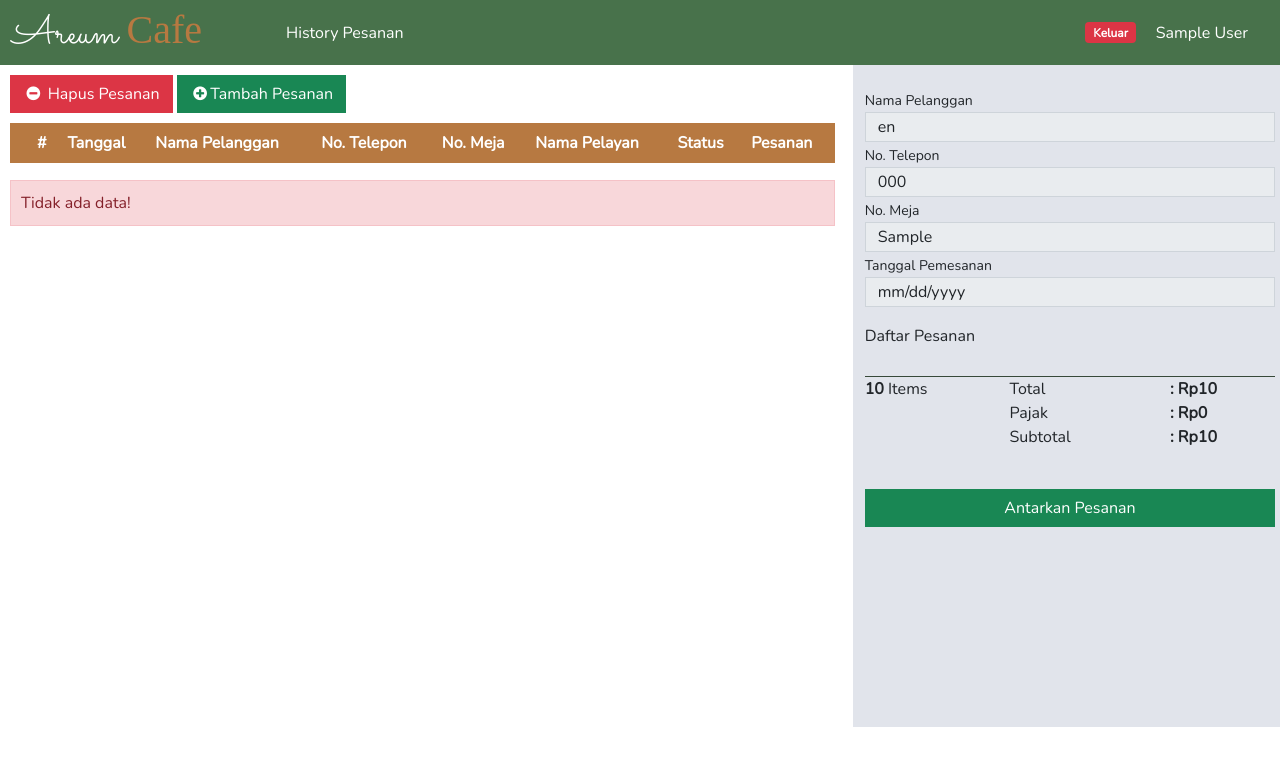
After one commit to yesicaaaa/areumCafe, a CodeIgniter app: page /areumCafe/index.php/waiter/pesanan_view/1 in a window 1280 px wide. The commit adds this page. Shown: the top 766 px of the page. Run offline with CodeIgniter, Linux system fonts and the light colour scheme; the visitor is signed in with stand-in values (Sample User, id 1); tables that the repository leaves empty or names only in its code hold one stand-in row (values such as "Sample post"); lists and menus that the app fills with data are empty; some libraries are stand-ins or nearby versions; some web fonts are replaced.

Commit message:
menyelesaikan halaman waiter

```diff
--- a/application/controllers/Admin.php
+++ b/application/controllers/Admin.php
@@ -169,4 +169,3 @@ class Admin extends CI_Controller
     }
   }
 }
-?>
--- a/application/controllers/Main.php
+++ b/application/controllers/Main.php
@@ -34,7 +34,7 @@ class Main extends CI_Controller {
           }elseif($user['hak_akses'] == 2){
             redirect('cashier');
           }else{
-            redirect('waiter');
+            redirect('waiter/pesanan');
           }
         }else{
           $this->session->set_flashdata('message', '<div class="alert alert-danger" role="alert">Password salah!</div>');
--- a/application/controllers/Waiter.php
+++ b/application/controllers/Waiter.php
@@ -1,7 +1,8 @@
 <?php
-defined('BASEPATH') OR exit('No direct script access allowed');
+defined('BASEPATH') or exit('No direct script access allowed');
 
-class Waiter extends CI_Controller{
+class Waiter extends CI_Controller
+{
   function __construct()
   {
     parent::__construct();
@@ -30,11 +31,12 @@ class Waiter extends CI_Controller{
     $this->form_validation->set_rules('tanggal', 'Tanggal', 'required');
     $this->form_validation->set_rules('no_meja', 'No. Meja', 'required');
 
-    if($this->form_validation->run() == false){
+    if ($this->form_validation->run() == false) {
+      $id_waiter = $this->session->userdata('id_user');
       $data = [
         'user'  => $this->db->get_where('user', ['email' => $this->session->userdata('email')])->row_array(),
-        'pesanan' => $this->wm->getPesanan(),
-        'title' => 'Beranda | Areum Cafe',
+        'pesanan' => $this->wm->getPesanan($id_waiter),
+        'title' => 'Pesanan | Areum Cafe',
         'css'   => 'waiter.css',
         'js'    => 'waiter.js'
       ];
@@ -58,6 +60,15 @@ class Waiter extends CI_Controller{
 
   function delete_pelanggan($id)
   {
+    $data = array();
+    foreach ($_POST['id'] as $key => $val) {
+      $menu = $this->db->get_where('menu',  ['id_menu' => $_POST['id'][$key]])->row_array();
+      $data[] = array(
+        'id_menu' => $_POST['id'][$key],
+        'stok'  => $menu['stok'] + $_POST['stok'][$key]
+      );
+    }
+    $this->db->update_batch('menu', $data, 'id_menu');
     $this->wm->delete_pelanggan($id);
     $this->session->set_flashdata('message', '<div class="alert alert-success" role="alert">Pesanan berhasil dibatalkan</div>');
     redirect('waiter/pesanan');
@@ -88,11 +99,74 @@ class Waiter extends CI_Controller{
 
   function delete_pesanan()
   {
-    foreach($_POST['id'] as $id){
+    foreach ($_POST['id'] as $id) {
       $this->wm->delete_pesanan($id);
     }
     $this->session->set_flashdata('message', '<div class="alert alert-success" role="alert">Pesanan berhasil dihapus</div>');
     redirect('waiter/pesanan');
   }
+
+  function pesanan_view($id_pelanggan)
+  {
+    $id_waiter = $this->session->userdata('id_user');
+    $data = [
+      'user'  => $this->db->get_where('user', ['email' => $this->session->userdata('email')])->row_array(),
+      'pelanggan' => $this->wm->getDataPelanggan($id_pelanggan, $id_waiter),
+      'pesanan'  => $this->wm->getPesananPelanggan($id_pelanggan),
+      'dataPesanan' => $this->wm->getPesanan($id_waiter),
+      'total_pesanan' => $this->wm->getTotalPesanan($id_pelanggan),
+      'title' => 'Pesanan | Areum Cafe',
+      'css'   => 'waiter.css',
+      'js'    => 'waiter.js'
+    ];
+
+    $this->load->view('templates/header', $data);
+    $this->load->view('templates/navbar-waiter', $data);
+    $this->load->view('waiter/pesanan-view', $data);
+    $this->load->view('templates/footer', $data);
+  }
+
+  function antarkan_pesanan($id_pelanggan)
+  {
+    $this->wm->antarkan_pesanan($id_pelanggan);
+    $this->session->set_flashdata('message', '<div class="alert alert-success" role="alert">Pesanan berhasil diantarkan</div>');
+    redirect('waiter/pesanan');
+  }
+
+  function history_pesanan($id_pelanggan)
+  {
+    $id_waiter = $this->session->userdata('id_user');
+    $data = [
+      'user'  => $this->db->get_where('user', ['email' => $this->session->userdata('email')])->row_array(),
+      'pelanggan' => $this->wm->getDataPelanggan($id_pelanggan, $id_waiter),
+      'pesanan'  => $this->wm->getHistoryPesananPelanggan($id_pelanggan),
+      'dataPesanan' => $this->wm->getHistoryPesanan($id_waiter),
+      'total_pesanan' => $this->wm->getTotalPesanan($id_pelanggan),
+      'title' => 'History Pesanan | Areum Cafe',
+      'css'   => 'waiter.css',
+      'js'    => 'waiter.js'
+    ];
+
+    $this->load->view('templates/header', $data);
+    $this->load->view('templates/navbar-waiter', $data);
+    $this->load->view('waiter/history-pesanan', $data);
+    $this->load->view('templates/footer', $data);
+  }
+
+  function history_pesanan_all()
+  {
+    $id_waiter = $this->session->userdata('id_user');
+    $data = [
+      'user'  => $this->db->get_where('user', ['email' => $this->session->userdata('email')])->row_array(),
+      'dataPesanan' => $this->wm->getHistoryPesanan($id_waiter),
+      'title' => 'History Pesanan | Areum Cafe',
+      'css'   => 'waiter.css',
+      'js'    => 'waiter.js'
+    ];
+
+    $this->load->view('templates/header', $data);
+    $this->load->view('templates/navbar-waiter', $data);
+    $this->load->view('waiter/history-pesanan-all', $data);
+    $this->load->view('templates/footer', $data);
+  }
 }
-?>
--- a/application/models/Waiter_model.php
+++ b/application/models/Waiter_model.php
@@ -1,32 +1,38 @@
 <?php
-defined('BASEPATH') or exit ('No direct script access allowed');
+defined('BASEPATH') or exit('No direct script access allowed');
 
-class Waiter_model extends CI_Model {
-  function getPesanan()
+class Waiter_model extends CI_Model
+{
+  function getPesanan($id_waiter)
   {
     $sql = "SELECT * FROM `pelanggan` AS `pl`
             JOIN `pesanan` AS `ps` ON `ps`.`id_pelanggan` = `pl`.`id_pelanggan`
             JOIN `user` AS `u` ON `u`.`id_user` = `pl`.`id_waiter`
+            WHERE `pl`.`id_waiter` = $id_waiter
+            AND `ps`.`status` = 'Dipesan'
             GROUP BY `pl`.`nama_pelanggan`
           ";
 
     return $this->db->query($sql)->result_array();
   }
 
-  private function _cekIdPelanggan()
+  function getHistoryPesanan($id_waiter)
   {
-    $sql = "SELECT MAX(`id_pelanggan`) AS `id_pelanggan` FROM `pelanggan`";
-    $id = $this->db->query($sql)->row_array();
-    return $id['id_pelanggan'];
+    $sql = "SELECT * FROM `pelanggan` AS `pl`
+            JOIN `pesanan` AS `ps` ON `ps`.`id_pelanggan` = `pl`.`id_pelanggan`
+            JOIN `user` AS `u` ON `u`.`id_user` = `pl`.`id_waiter`
+            WHERE `pl`.`id_waiter` = $id_waiter
+            AND `ps`.`status` != 'Dipesan'
+            GROUP BY `pl`.`nama_pelanggan`
+          ";
+
+    return $this->db->query($sql)->result_array();
   }
 
   function addPelanggan()
   {
-    $db = $this->_cekIdPelanggan();
-    $nourut = substr($db, 4, 3);
-    $nowId = $nourut + 1;
     $data = [
-      'id_pelanggan'    => date('Y').$nowId,
+      'id_pelanggan'    => time(),
       'nama_pelanggan'  => htmlspecialchars($this->input->post('nama_pelanggan')),
       'phone'           => htmlspecialchars($this->input->post('phone')),
       'tanggal'         => htmlspecialchars($this->input->post('tanggal')),
@@ -47,8 +53,13 @@ class Waiter_model extends CI_Model {
       'price'   => $menu['harga'],
       'name'    => $menu['nama']
     ];
+    $this->cart->insert($data);
 
-    $this->cart->insert($data);
+    $stok = [
+      'stok'  => $menu['stok'] - 1
+    ];
+    $this->db->where('id_menu', $id);
+    $this->db->update('menu', $stok);
   }
 
   function delete_pelanggan($id)
@@ -69,7 +80,7 @@ class Waiter_model extends CI_Model {
   function add_pesanan()
   {
     $pesan = array();
-    foreach($_POST['id_pelanggan'] as $key => $val){
+    foreach ($_POST['id_pelanggan'] as $key => $val) {
       $pesan[] = array(
         'id_pelanggan'  => $_POST['id_pelanggan'][$key],
         'id_menu'       => $_POST['id_menu'][$key],
@@ -81,6 +92,16 @@ class Waiter_model extends CI_Model {
     }
     $this->db->insert_batch('pesanan', $pesan);
 
+    $cart = [
+      'id_pelanggan'  => $this->session->userdata('id_pelanggan'),
+      'total_items' => $this->cart->total_items(),
+      'total'    => $this->cart->total(),
+      'tax'         => $this->cart->total() * 0.1,
+      'subtotal'    => $this->cart->total() + ($this->cart->total() * 0.1)
+    ];
+
+    $this->db->insert('total_pesanan', $cart);
+
     $this->cart->destroy();
   }
 
@@ -88,6 +109,46 @@ class Waiter_model extends CI_Model {
   {
     return $this->db->delete('pelanggan', ['id_pelanggan' => $id]);
   }
+
+  function getPesananPelanggan($id_pelanggan)
+  {
+    $sql = "SELECT * FROM `pesanan`
+            JOIN `menu` ON `menu`.`id_menu` = `pesanan`.`id_menu`
+            WHERE `pesanan`.`id_pelanggan` = $id_pelanggan
+            AND `pesanan`.`status` = 'Dipesan'
+          ";
+
+    return $this->db->query($sql)->result_array();
+  }
+
+  function getHistoryPesananPelanggan($id_pelanggan)
+  {
+    $sql = "SELECT * FROM `pesanan`
+            JOIN `menu` ON `menu`.`id_menu` = `pesanan`.`id_menu`
+            WHERE `pesanan`.`id_pelanggan` = $id_pelanggan
+            AND `pesanan`.`status` != 'Dipesan'
+          ";
+
+    return $this->db->query($sql)->result_array();
+  }
+
+  function getDataPelanggan($id_pelanggan, $id_waiter)
+  {
+    return $this->db->get_where('pelanggan', ['id_pelanggan' => $id_pelanggan, 'id_waiter' => $id_waiter])->row_array();
+  }
+
+  function getTotalPesanan($id_pelanggan)
+  {
+    return $this->db->get_where('total_pesanan', ['id_pelanggan' => $id_pelanggan])->row_array();
+  }
+
+  function antarkan_pesanan($id_pelanggan)
+  {
+    $data = [
+      'status' => 'Belum Dibayar'
+    ];
+
+    $this->db->where('id_pelanggan', $id_pelanggan);
+    $this->db->update('pesanan', $data);
+  }
 }
-
-?>
--- a/application/views/admin/menu-cafe.php
+++ b/application/views/admin/menu-cafe.php
@@ -182,7 +182,7 @@
           $('#namaEdit').val(data.nama),
           $('#hargaEdit').val(data.harga),
           $('#deskripsiEdit').val(data.deskripsi),
-          $('#fotoEdit').val(data.foto),
+          // $('#fotoEdit').val(data.foto),
           $('#jenisEdit').val(data.jenis),
           $('#stokEdit').val(data.stok),
           $('#editMenu').modal('show')
--- a/application/views/templates/navbar-waiter.php
+++ b/application/views/templates/navbar-waiter.php
@@ -6,17 +6,15 @@
     </button>
     <div class="collapse navbar-collapse" id="navbarNav">
       <ul class="navbar-nav">
+        <!-- <li class="nav-item">
+          <a class="nav-link active" aria-current="page" href="#">Beranda</a>
+        </li> -->
         <li class="nav-item">
-          <a class="nav-link active" aria-current="page" href="#">Beranda</a>
-        </li>
-        <li class="nav-item">
-          <a class="nav-link" href="<?= base_url() ?>waiter/pesanan">Pesanan</a>
-        </li>
-        <li class="nav-item">
-          <a class="nav-link" href="<?= base_url() ?>main/signOut" onclick="return confirm('Yakin ingin keluar?')">Keluar</a>
+          <a class="nav-link" href="<?= base_url('waiter/history_pesanan_all/')  ?>">History Pesanan</a>
         </li>
       </ul>
     </div>
+    <a href="<?= base_url() ?>main/signOut" class="badge bg-danger" onclick="return confirm('Yakin ingin meninggalkan halaman?')">Keluar</a>
     <p class="username"><?= $user['nama']; ?></p>
   </div>
 </nav>
--- a/application/views/waiter/cart.php
+++ b/application/views/waiter/cart.php
@@ -3,7 +3,7 @@
     <ol class="breadcrumb">
       <li class="breadcrumb-item bc"><a href="javascript:void(0)">Pesanan</a></li>
     </ol>
-</nav>
+  </nav>
   <div class="alert-cus">
     <?= $this->session->flashdata('message'); ?>
   </div>
--- /dev/null
+++ b/application/views/waiter/pesanan-view.php
@@ -0,0 +1,101 @@
+<div class="row">
+  <div class="col-md-7">
+    <form action="<?= base_url() ?>waiter/delete_pesanan" method="POST">
+      <button type="submit" class="btn btn-danger" onclick="return confirm('Yakin ingin menghapus pesanan?')"><i class="fa fa-fw fa-minus-circle"></i> Hapus Pesanan</button>
+      <span><a href="<?= base_url() ?>waiter/pesanan" class="btn btn-success btn-tambah-pesanan"><i class="fa fa-fw fa-plus-circle"></i>Tambah Pesanan</a></span>
+      <table class="table">
+        <thead class="table-orange">
+          <tr>
+            <th scope="col"></th>
+            <th scope="col">#</th>
+            <th scope="col">Tanggal</th>
+            <th scope="col">Nama Pelanggan</th>
+            <th scope="col">No. Telepon</th>
+            <th scope="col">No. Meja</th>
+            <th scope="col">Nama Pelayan</th>
+            <th scope="col">Status</th>
+            <th scope="col">Pesanan</th>
+          </tr>
+        </thead>
+        <tbody>
+          <?php $i = 1; ?>
+          <?php foreach ($dataPesanan as $p) : ?>
+            <tr>
+              <th>
+                <input type="checkbox" name="id[]" value="<?= $p['id_pelanggan'] ?>">
+              </th>
+              <th scope="row"><?= $i++ ?></th>
+              <td><?= $p['tanggal'] ?></td>
+              <td><?= $p['nama_pelanggan'] ?></td>
+              <td><?= $p['phone'] ?></td>
+              <td><?= $p['no_meja'] ?></td>
+              <td><?= $p['nama'] ?></td>
+              <td><?= $p['status'] ?></td>
+              <td>
+                <a href="<?= base_url('waiter/pesanan_view/') . $p['id_pelanggan'] ?>" class="badge bg-success">Lihat Pesanan</a>
+              </td>
+            </tr>
+          <?php endforeach; ?>
+        </tbody>
+      </table>
+    </form>
+    <?php if ($dataPesanan == null) : ?>
+      <div class="alert alert-danger" role="alert">
+        Tidak ada data!
+      </div>
+    <?php endif; ?>
+  </div>
+  <div class="col-md-4 view-pesanan">
+    <?= $this->session->flashdata('message'); ?>
+    <div class="mb-3">
+      <label for="nama_pelanggan" class="form-label nama-pelanggan">Nama Pelanggan</label>
+      <input type="text" class="form-control" value="<?= $pelanggan['nama_pelanggan'] ?>" readonly>
+    </div>
+    <div class="mb-3">
+      <label for="phone" class="form-label">No. Telepon</label>
+      <input type="text" class="form-control" value="<?= $pelanggan['phone'] ?>" readonly>
+    </div>
+    <div class="mb-3">
+      <label for="no_meja" class="form-label">No. Meja</label>
+      <input type="text" class="form-control" value="<?= $pelanggan['no_meja'] ?>" readonly>
+    </div>
+    <div class="mb-3">
+      <label for="tanggal" class="form-label">Tanggal Pemesanan</label>
+      <input type="date" class="form-control" value="<?= $pelanggan['tanggal'] ?>" readonly>
+    </div>
+    <h6>Daftar Pesanan</h6>
+    <?php foreach ($pesanan as $p) : ?>
+      <div class="row daftar-pesanan">
+        <div class="col-md-9">
+          <p><b><?= $p['qty'] ?></b>x <?= $p['nama'] ?></p>
+        </div>
+        <div class="col-md-3">
+          <b><?= $p['subtotal'] ?></b>
+        </div>
+      </div>
+    <?php endforeach; ?>
+    <div class="divider-data-pesanan"></div>
+    <div class="row">
+      <div class="col-md-4">
+        <p><b><?= $total_pesanan['total_items'] ?></b> Items</p>
+      </div>
+      <div class="col-md-8">
+        <div class="row total-pesanan">
+          <div class="col-md-3">
+            <p>Total</p>
+            <p>Pajak</p>
+            <p>Subtotal</p>
+          </div>
+          <div class="col-md-9">
+            <b>
+              <p>: Rp<?= number_format($total_pesanan['total'], 0, ',', '.') ?></p>
+              <p>: Rp<?= number_format($total_pesanan['tax'], 0, ',', '.') ?></p>
+              <p>: Rp<?= number_format($total_pesanan['subtotal'], 0, ',', '.') ?></p>
+            </b>
+          </div>
+        </div>
+      </div>
+    </div>
+    <a href="<?= base_url('waiter/antarkan_pesanan/') . $pelanggan['id_pelanggan'] ?>" class="btn btn-success btn-antar" onclick="return confirm('Yakin ingin mengantarkan pesanan?')">Antarkan Pesanan</a>
+  </div>
+</div>
--- a/application/views/waiter/pesanan.php
+++ b/application/views/waiter/pesanan.php
@@ -31,7 +31,7 @@
               <td><?= $p['nama'] ?></td>
               <td><?= $p['status'] ?></td>
               <td>
-              <a href="" class="badge bg-success">Lihat Pesanan</a>
+                <a href="<?= base_url('waiter/pesanan_view/') . $p['id_pelanggan'] ?>" class="badge bg-success">Lihat Pesanan</a>
               </td>
             </tr>
           <?php endforeach; ?>
@@ -40,7 +40,7 @@
     </form>
     <?php if ($pesanan == null) : ?>
       <div class="alert alert-danger" role="alert">
-        Tidak ada data!
+        Tidak ada pesanan!
       </div>
     <?php endif; ?>
   </div>
--- a/assets/css/admin.css
+++ b/assets/css/admin.css
@@ -18,7 +18,6 @@ nav {
   background-color: #b77941 !important;
   z-index: 1;
   padding: 0;
-  margin-top: -24px;
 }
 
 .navbar-brand {
--- a/assets/css/waiter.css
+++ b/assets/css/waiter.css
@@ -55,7 +55,7 @@ a {
 
 .btn-danger {
 	border-radius: 0px !important;
-	margin: 15px 0 -25px 10px;
+	margin: -16px 0 -46px 10px;
 }
 
 .alert-danger {
@@ -236,11 +236,13 @@ li.breadcrumb-item::before {
 	margin-top: 43%;
 }
 
-.delete-pelanggan a{
+.delete-pelanggan button{
 	color: red !important;
 	letter-spacing: 10px;
 	font-weight: bold;
 	margin-left: 30px;
+	background-color: transparent;
+	border: none;
 }
 
 .delete-pelanggan a:hover {
@@ -305,3 +307,68 @@ li.breadcrumb-item::before {
 	border-radius: 0px;
 	margin-top: 20px;
 }
+
+.view-pesanan {
+	background-color: #e1e4eb;
+	margin-left: 104px;
+	padding-bottom: 200px;
+}
+
+.view-pesanan h6 {
+	margin-top: 20px;
+	margin-bottom: 30px;
+}
+
+.view-pesanan label {
+	font-size: 14px;
+}
+
+.view-pesanan input,
+.view-pesanan button {
+	border-radius: 0px;
+}
+
+.view-pesanan input {
+	height: 30px;
+	margin-top: -7px !important;
+}
+
+.view-pesanan .mb-3 {
+	margin-top: -15px !important;
+}
+
+.nama-pelanggan {
+	margin-top: 40px;
+}
+
+.divider-data-pesanan {
+	border-bottom: 1px solid #374939;
+}
+
+.daftar-pesanan {
+	margin-top: -20px;
+}
+
+.total-pesanan p {
+	margin-bottom: 0px;
+}
+
+.total-pesanan .col-md-9 {
+	padding-left: 100px;
+}
+
+.total-pesanan .com-md-3 {
+	margin-left: 64px;
+}
+
+.btn-antar {
+	width: 100%;
+	border-radius: 0px;
+	margin-top: 40px;
+}
+
+.btn-tambah-pesanan {
+	border-radius: 0px;
+	margin-top: 10px;
+	margin-bottom: -20px;
+}
```
Also changed, not shown: application/controllers/DaftarMenu.php (+10 -0 lines), application/models/Admin_model.php (+20 -4 lines), application/views/templates/sidebar-menu.php (+7 -1 lines), application/views/waiter/daftar_menu.php (+11 -2 lines), application/views/waiter/history-pesanan-all.php (added, +48 -0 lines), application/views/waiter/history-pesanan.php (added, +102 -0 lines). Lines whose indentation alone changed are shown as unchanged.
